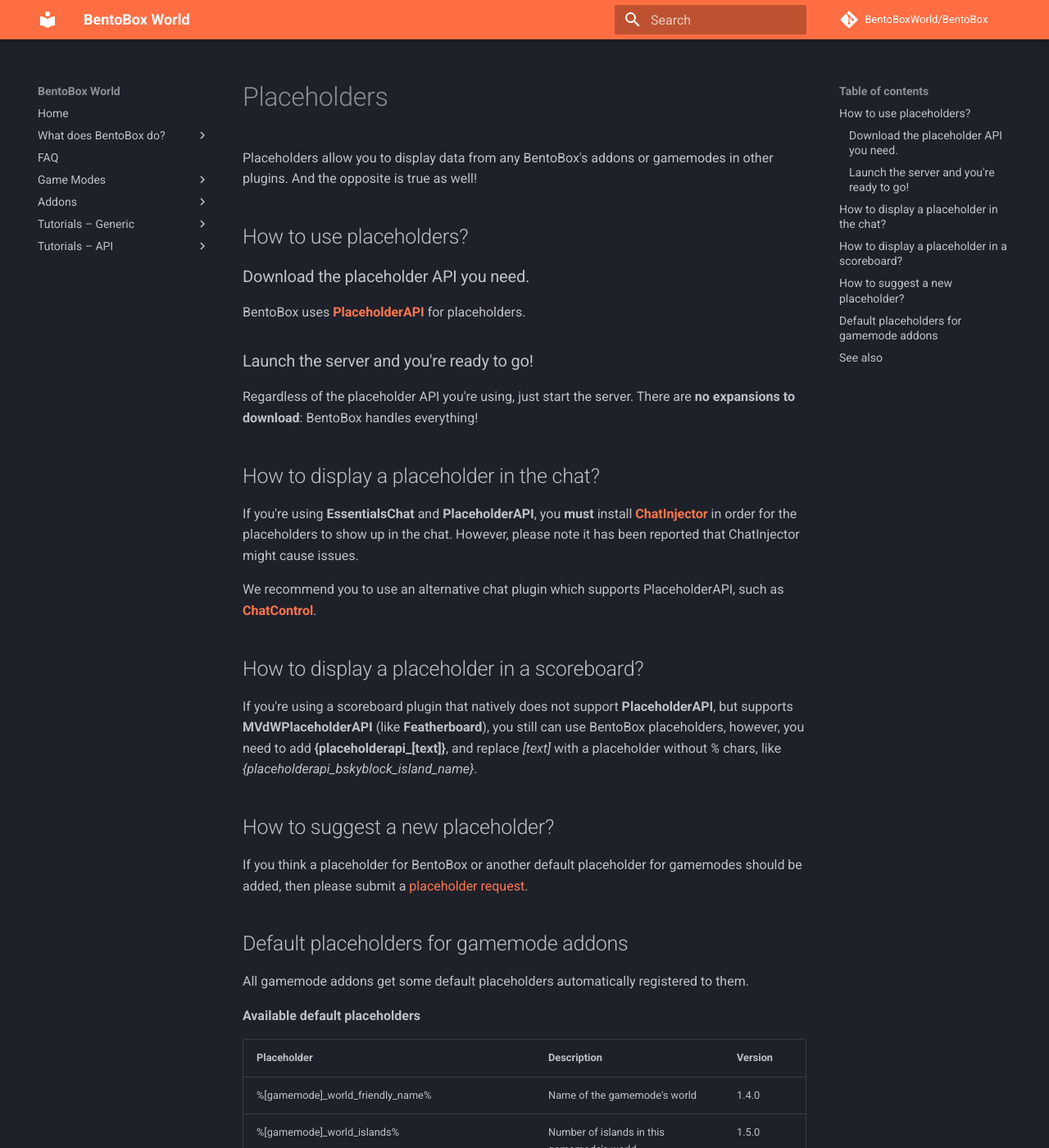
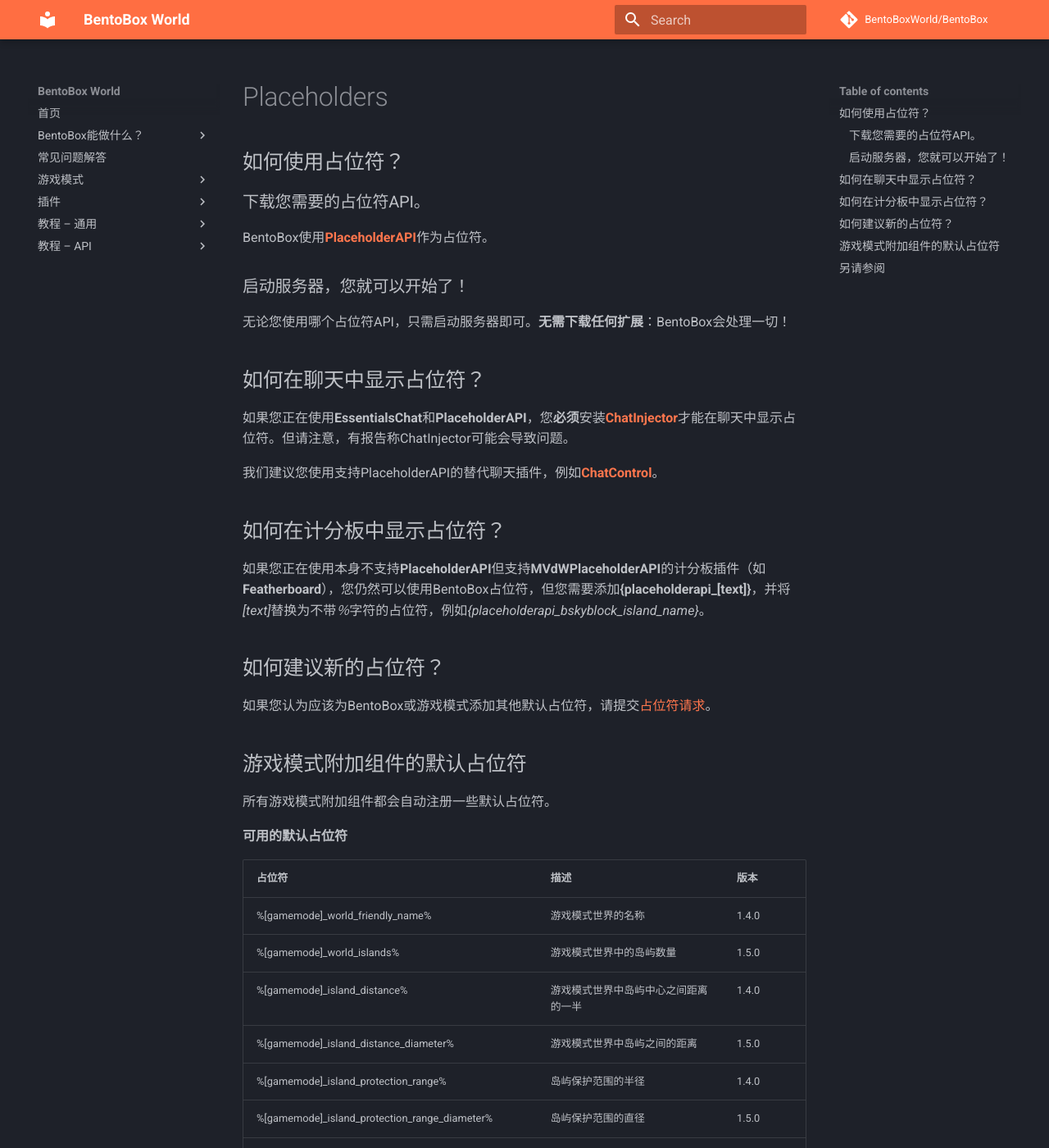
Before and after one commit to BentoBoxWorld/docs-chines, an MkDocs documentation site: the page built from docs/BentoBox/Placeholders.md, in a window 1280 px wide and 1400 px high. Shown: the whole window at 82% size. Built offline with MkDocs 1.6.1 and Material for MkDocs 9.7.7, drawn with Linux system fonts in a browser that asks for light colours; comment, search, counter and statistics services are not loaded; some of the changed text lies outside the part shown.

```diff
--- a/docs/BentoBox/Placeholders.md
+++ b/docs/BentoBox/Placeholders.md
@@ -1,93 +1,91 @@
-Placeholders allow you to display data from any BentoBox's addons or gamemodes in other plugins. And the opposite is true as well!
+## 如何使用占位符？
 
-## How to use placeholders?
+### 下载您需要的占位符API。
 
-### Download the placeholder API you need.
+BentoBox使用[**PlaceholderAPI**](https://www.spigotmc.org/resources/placeholderapi.6245/)作为占位符。
 
-BentoBox uses [**PlaceholderAPI**](https://www.spigotmc.org/resources/placeholderapi.6245/) for placeholders.
+### 启动服务器，您就可以开始了！
 
-### Launch the server and you're ready to go!
+无论您使用哪个占位符API，只需启动服务器即可。**无需下载任何扩展**：BentoBox会处理一切！
 
-Regardless of the placeholder API you're using, just start the server. There are **no expansions to download**: BentoBox handles everything!
+## 如何在聊天中显示占位符？
 
-## How to display a placeholder in the chat?
+如果您正在使用**EssentialsChat**和**PlaceholderAPI**，您**必须**安装[**ChatInjector**](https://www.spigotmc.org/resources/chatinjector-1-13.81201/)才能在聊天中显示占位符。但请注意，有报告称ChatInjector可能会导致问题。
 
-If you're using **EssentialsChat** and **PlaceholderAPI**, you **must** install [**ChatInjector**](https://www.spigotmc.org/resources/chatinjector-1-13.81201/) in order for the placeholders to show up in the chat. However, please note it has been reported that ChatInjector might cause issues.
+我们建议您使用支持PlaceholderAPI的替代聊天插件，例如[**ChatControl**](https://www.spigotmc.org/resources/chatcontrol%E2%84%A2-the-ultimate-chat-plugin-500-000-downloads-1-2-5-1-14-4.271/)。
 
-We recommend you to use an alternative chat plugin which supports PlaceholderAPI, such as [**ChatControl**](https://www.spigotmc.org/resources/chatcontrol%E2%84%A2-the-ultimate-chat-plugin-500-000-downloads-1-2-5-1-14-4.271/).
+## 如何在计分板中显示占位符？
 
-## How to display a placeholder in a scoreboard?
+如果您正在使用本身不支持**PlaceholderAPI**但支持**MVdWPlaceholderAPI**的计分板插件（如**Featherboard**），您仍然可以使用BentoBox占位符，但您需要添加**{placeholderapi_[text]}**，并将*[text]*替换为不带*％*字符的占位符，例如*{placeholderapi_bskyblock_island_name}*。
 
-If you're using a scoreboard plugin that natively does not support **PlaceholderAPI**, but supports **MVdWPlaceholderAPI** (like **Featherboard**), you still can use BentoBox placeholders, however, you need to add **{placeholderapi_[text]}**, and replace *[text]* with a placeholder without *%* chars, like *{placeholderapi_bskyblock_island_name}*.
+## 如何建议新的占位符？
 
-## How to suggest a new placeholder?
+如果您认为应该为BentoBox或游戏模式添加其他默认占位符，请提交[占位符请求](https://github.com/BentoBoxWorld/BentoBox/issues/new?assignees=&labels=Status%3A+Pending%2C+Type%3A+Enhancement&template=placeholder_request.md&title=Placeholder%3A+)。
 
-If you think a placeholder for BentoBox or another default placeholder for gamemodes should be added, then please submit a [placeholder request](https://github.com/BentoBoxWorld/BentoBox/issues/new?assignees=&labels=Status%3A+Pending%2C+Type%3A+Enhancement&template=placeholder_request.md&title=Placeholder%3A+).
+## 游戏模式附加组件的默认占位符
 
-## Default placeholders for gamemode addons
+所有游戏模式附加组件都会自动注册一些默认占位符。
 
-All gamemode addons get some default placeholders automatically registered to them.
+**可用的默认占位符**
 
-**Available default placeholders**
+| 占位符 | 描述 | 版本 |
+|-------------------------------------------------------|--------------------------------------------------------------------------------|-----------|
+| %[gamemode]_world_friendly_name% | 游戏模式世界的名称 | 1.4.0 |
+| %[gamemode]_world_islands% | 游戏模式世界中的岛屿数量 | 1.5.0 |
+| %[gamemode]_island_distance% | 游戏模式世界中岛屿中心之间距离的一半 | 1.4.0 |
+| %[gamemode]_island_distance_diameter% | 游戏模式世界中岛屿之间的距离 | 1.5.0 |
+| %[gamemode]_island_protection_range% | 岛屿保护范围的半径 | 1.4.0 |
+| %[gamemode]_island_protection_range_diameter% | 岛屿保护范围的直径 | 1.5.0 |
+| %[gamemode]_island_owner% | 岛屿所有者的名称 | 1.4.0 |
+| %[gamemode]_island_creation_date% | 岛屿的创建日期 | 1.4.0 |
+| %[gamemode]_island_name% | 岛屿的名称 | 1.4.0 |
+| %[gamemode]_island_center% | 岛屿中心的坐标 | 1.5.0 |
+| %[gamemode]_island_center_x% | 岛屿中心的X坐标 | 1.5.0 |
+| %[gamemode]_island_center_y% | 岛屿中心的Y坐标 | 1.5.0 |
+| %[gamemode]_island_center_z% | 岛屿中心的Z坐标 | 1.5.0 |
+| %[gamemode]_island_members_max% | 岛上可以拥有的最大成员数 | 1.5.0 |
+| %[gamemode]_island_members_count% | 岛上的成员、副所有者和所有者数量 | 1.5.0 |
+| %[gamemode]_island_members_list% | 岛上至少是成员的玩家名称的逗号分隔列表 | 1.13.0 |
+| %[gamemode]_island_trustees_count% | 被信任进入岛屿的玩家数量 | 1.5.0 |
+| %[gamemode]_island_coops_count% | 与岛屿合作的玩家数量 | 1.5.0 |
+| %[gamemode]_island_visitors_count% | 当前访问岛屿的玩家数量 | 1.5.0 |
+| %[gamemode]_island_bans_count% | 被禁止进入岛屿的玩家数量 | 1.5.0 |
+| %[gamemode]_island_uuid% | 数据库中使用的岛屿的唯一ID | 1.15.4 |
+| %[gamemode]_visited_island_protection_range% | 玩家所在岛屿保护范围的半径 | 1.5.2 |
+| %[gamemode]_visited_island_protection_range_diameter% | 玩家所在岛屿保护范围的直径 | 1.5.2 |
+| %[gamemode]_visited_island_owner% | 玩家所在岛屿所有者的名称 | 1.5.2 |
+| %[gamemode]_visited_island_creation_date% | 玩家所在岛屿的创建日期 | 1.5.2 |
+| %[gamemode]_visited_island_name% | 玩家所在岛屿的名称 | 1.5.2 |
+| %[gamemode]_visited_island_center% | 玩家所在岛屿中心的坐标 | 1.5.2 |
+| %[gamemode]_visited_island_center_x% | 玩家所在岛屿中心的X坐标 | 1.5.2 |
+| %[gamemode]_visited_island_center_y% | 玩家所在岛屿中心的Y坐标 | 1.5.2 |
+| %[gamemode]_visited_island_center_z% | 玩家所在岛屿中心的Z坐标 | 1.5.2 |
+| %[gamemode]_visited_island_members_max% | 玩家所在岛屿可以拥有的最大成员数 | 1.5.2 |
+| %[gamemode]_visited_island_members_count% | 玩家所在岛屿的成员、副所有者和所有者数量 | 1.5.2 |
+| %[gamemode]_visited_island_members_list% | 玩家所在岛屿上至少是成员的玩家名称的逗号分隔列表 | 1.13.0 |
+| %[gamemode]_visited_island_trustees_count% | 被信任进入玩家所在岛屿的玩家数量 | 1.5.2 |
+| %[gamemode]_visited_island_coops_count% | 与玩家所在岛屿合作的玩家数量 | 1.5.2 |
+| %[gamemode]_visited_island_visitors_count% | 当前访问玩家所在岛屿的玩家数量 | 1.5.2 |
+| %[gamemode]_visited_island_bans_count% | 被禁止进入玩家所在岛屿的玩家数量 | 1.5.2 |
+| %[gamemode]_visited_island_uuid% | 玩家所在岛屿的唯一ID | 1.15.4 |
+| %[gamemode]_has_island% | 玩家是否拥有岛屿 | 1.5.0 |
+| %[gamemode]_rank% | 玩家在其岛屿上的等级 | 1.5.0 |
+| %[gamemode]_resets% | 玩家重置岛屿的次数 | 1.5.0 |
+| %[gamemode]_resets_left% | 玩家可以重置岛屿的次数 | 1.5.0 |
+| %[gamemode]_deaths% | 玩家死亡的次数 | 1.12.0 |
+| %[gamemode]_on_island% | 玩家是否在其所属的岛屿上 | 1.13.0 |
 
-| Placeholder | Description | Version |
-|-------------------------------------------------------|--------------------------------------------------------------------------------|-----------|
-| %[gamemode]_world_friendly_name% | Name of the gamemode's world | 1.4.0 |
-| %[gamemode]_world_islands% | Number of islands in this gamemode's world | 1.5.0 |
-| %[gamemode]_island_distance% | Half the distance between islands' centers of the gamemode's world | 1.4.0 |
-| %[gamemode]_island_distance_diameter% | Distance between islands of the gamemode's world | 1.5.0 |
-| %[gamemode]_island_protection_range% | Radius of the island's protection range | 1.4.0 |
-| %[gamemode]_island_protection_range_diameter% | Diameter of the island's protection range | 1.5.0 |
-| %[gamemode]_island_owner% | Name of the island's owner | 1.4.0 |
-| %[gamemode]_island_creation_date% | Creation date of the island | 1.4.0 |
-| %[gamemode]_island_name% | Name of the island | 1.4.0 |
-| %[gamemode]_island_center% | Coordinates of the island's center | 1.5.0 |
-| %[gamemode]_island_center_x% | X coordinate of the island's center | 1.5.0 |
-| %[gamemode]_island_center_y% | Y coordinate of the island's center | 1.5.0 |
-| %[gamemode]_island_center_z% | Z coordinate of the island's center | 1.5.0 |
-| %[gamemode]_island_members_max% | Maximum number of members there can be on the island | 1.5.0 |
-| %[gamemode]_island_members_count% | Number of members, subowners and owner there are on the island | 1.5.0 |
-| %[gamemode]_island_members_list% | Comma separated list of player names that are at least MEMBER on the island | 1.13.0 |
-| %[gamemode]_island_trustees_count% | Number of players trusted to the island | 1.5.0 |
-| %[gamemode]_island_coops_count% | Number of players cooped to the island | 1.5.0 |
-| %[gamemode]_island_visitors_count% | Number of players currently visiting the island | 1.5.0 |
-| %[gamemode]_island_bans_count% | Number of players banned from the island | 1.5.0 |
-| %[gamemode]_island_uuid% | The unique ID of the island as used in the database | 1.15.4 |
-| %[gamemode]_visited_island_protection_range% | Radius of the protection range of the island the player is standing on | 1.5.2 |
-| %[gamemode]_visited_island_protection_range_diameter% | Diameter of the protection range of the island the player is standing on | 1.5.2 |
-| %[gamemode]_visited_island_owner% | Name of the owner of the island the player is standing on | 1.5.2 |
-| %[gamemode]_visited_island_creation_date% | Creation date of the island the player is standing on | 1.5.2 |
-| %[gamemode]_visited_island_name% | Name of the island the player is standing on | 1.5.2 |
-| %[gamemode]_visited_island_center% | Coordinates of the center of the island the player is standing on | 1.5.2 |
-| %[gamemode]_visited_island_center_x% | X coordinate of the center of the island the player is standing on | 1.5.2 |
-| %[gamemode]_visited_island_center_y% | Y coordinate of the center of the island the player is standing on | 1.5.2 |
-| %[gamemode]_visited_island_center_z% | Z coordinate of the center of the island the player is standing on | 1.5.2 |
-| %[gamemode]_visited_island_members_max% | Maximum number of members there can be on the island the player is standing on | 1.5.2 |
-| %[gamemode]_visited_island_members_count% | Number of members, subowners and owner there are on the island | 1.5.2 |
-| %[gamemode]_visited_island_members_list% | Comma separated list of player names that are at least MEMBER on the island the player is standing on | 1.13.0 |
-| %[gamemode]_visited_island_trustees_count% | Number of players trusted on the island the player is standing on | 1.5.2 |
-| %[gamemode]_visited_island_coops_count% | Number of players cooped to the island the player is standing on | 1.5.2 |
-| %[gamemode]_visited_island_visitors_count% | Number of players currently visiting the island the player is standing on | 1.5.2 |
-| %[gamemode]_visited_island_bans_count% | Number of players banned from the island the player is standing on | 1.5.2 |
-| %[gamemode]_visited_island_uuid% | The unique ID of the island the player is standing on | 1.15.4 |
-| %[gamemode]_has_island% | Whether the player has an island or not | 1.5.0 |
-| %[gamemode]_rank% | Rank the player has on his island | 1.5.0 |
-| %[gamemode]_resets% | Number of times the player has reset his island | 1.5.0 |
-| %[gamemode]_resets_left% | Number of times the player can reset his island | 1.5.0 |
-| %[gamemode]_deaths% | Number of times the player died | 1.12.0 |
-| %[gamemode]_on_island% | Whether the player is on an island he is part of or not | 1.13.0 |
+## 另请参阅
+游戏模式和附加组件也可以带来自己的占位符。我们强烈建议您查看以下页面，它们可能更适合您的需求。
 
-## See also
-Gamemodes and Addons can also bring their own placeholders. We highly recommend that you look up the following pages, which are likely more adapted to your needs.
-
-- Gamemodes
+- 游戏模式
     - [AcidIsland](../../gamemodes/AcidIsland/Placeholders)
     - [AOneBlock](../../gamemodes/AOneBlock/Placeholders)
     - [Boxed](../../gamemodes/Boxed/Placeholders)
     - [BSkyBlock](../../gamemodes/BSkyBlock/Placeholders)
     - [CaveBlock](../../gamemodes/CaveBlock/Placeholders)
     - [SkyGrid](../../gamemodes/SkyGrid/Placeholders)
-- Addons
+- 附加组件
     - [Bank](../../addons/Bank/#placeholders)
     - [Challenges](../../addons/Challenges/#placeholders)
     - [Level](../../addons/Level/#placeholders)
--- a/mkdocs.yml
+++ b/mkdocs.yml
@@ -4,54 +4,54 @@ repo_url: https://github.com/BentoBoxWorld/BentoBox
 repo_name: BentoBoxWorld/BentoBox
 edit_uri: ""
 nav:
-    - Home: index.md
-    - "What does BentoBox do?":
-        - Team Handling: BentoBox/About/Teams.md
-        - Protection: BentoBox/About/Protections.md
-    - FAQ: FAQ.md
-    - Game Modes:
-        - BSkyBlock: gamemodes/BSkyBlock/index.md
-        - Boxed: gamemodes/Boxed/index.md
-        - AcidIsland: gamemodes/AcidIsland/index.md
-        - SkyGrid: gamemodes/SkyGrid/index.md
-        - CaveBlock: gamemodes/CaveBlock/index.md
-        - AOneBlock: gamemodes/AOneBlock/index.md
-    - Addons:
-        - Bank: addons/Bank/index.md
-        - Biomes: addons/Biomes/index.md
-        - Border: addons/Border/index.md
-        - CauldronWitchery: addons/CauldronWitchery/index.md
-        - Challenges: addons/Challenges/index.md
-        - Chat: addons/Chat/index.md
-        - CheckMeOut: addons/CheckMeOut/index.md
-        - ControlPanel: addons/ControlPanel/index.md
-        - DimensionalTrees: addons/DimensionalTrees/index.md
-        - ExtraMobs: addons/ExtraMobs/index.md
-        - FarmersDance: addons/FarmersDance/index.md
-        - Greenhouses: addons/Greenhouses/index.md
-        - InvSwitcher: addons/InvSwitcher/index.md
-        - IslandFly: addons/IslandFly/index.md
-        - Level: addons/Level/index.md
-        - Likes: addons/Likes/index.md
-        - Limits: addons/Limits/index.md
-        - MagicCobblestoneGenerator: addons/MagicCobblestoneGenerator/index.md
-        - TopBlock: addons/TopBlock/index.md
-        - TwerkingForTrees: addons/TwerkingForTrees/index.md
-        - Upgrades: addons/Upgrades/index.md
-        - Visit: addons/Visit/index.md
-        - VoidPortals: addons/VoidPortals/index.md
-        - Warps: addons/Warps/index.md
-    - "Tutorials – Generic":
-        - "How To Install": BentoBox/Install-Bentobox.md
-        - "Set a BentoBox world as the server's default world": BentoBox/Set-a-BentoBox-world-as-the-server-default-world.md
-        - "Database transition": BentoBox/Database-transition.md
-    - "Tutorials – API":
-        - "Create an Addon": Tutorials/api/Create-an-addon.md
-        - "Config API": BentoBox/Config-API.md
-        - "Database API": BentoBox/Database-API.md
-        - "Metadata API": BentoBox/MetadataAPI.md
-        - "Templated Panel API": Tutorials/api/Templated-Panel.md
-        - "Get Data From Addons": BentoBox/Request-Handler-API---How-plugins-can-get-data-from-addons.md
+   - 首页: index.md
+   - "BentoBox能做什么？":
+       - 团队处理: BentoBox/About/Teams.md
+       - 保护: BentoBox/About/Protections.md
+   - 常见问题解答: FAQ.md
+   - 游戏模式:
+       - BSkyBlock: gamemodes/BSkyBlock/index.md
+       - Boxed: gamemodes/Boxed/index.md
+       - AcidIsland: gamemodes/AcidIsland/index.md
+       - SkyGrid: gamemodes/SkyGrid/index.md
+       - CaveBlock: gamemodes/CaveBlock/index.md
+       - AOneBlock: gamemodes/AOneBlock/index.md
+   - 插件:
+       - 银行: addons/Bank/index.md
+       - 生态群落: addons/Biomes/index.md
+       - 边界: addons/Border/index.md
+       - 炼药术: addons/CauldronWitchery/index.md
+       - 挑战: addons/Challenges/index.md
+       - 聊天: addons/Chat/index.md
+       - 查看我: addons/CheckMeOut/index.md
+       - 控制面板: addons/ControlPanel/index.md
+       - 维度树: addons/DimensionalTrees/index.md
+       - 额外怪物: addons/ExtraMobs/index.md
+       - 农民之舞: addons/FarmersDance/index.md
+       - 温室: addons/Greenhouses/index.md
+       - 物品转换器: addons/InvSwitcher/index.md
+       - 岛屿飞行: addons/IslandFly/index.md
+       - 等级: addons/Level/index.md
+       - 点赞: addons/Likes/index.md
+       - 限制: addons/Limits/index.md
+       - 魔法鹅卵石生成器: addons/MagicCobblestoneGenerator/index.md
+       - 顶级方块: addons/TopBlock/index.md
+       - 树木摇摆: addons/TwerkingForTrees/index.md
+       - 升级: addons/Upgrades/index.md
+       - 访问: addons/Visit/index.md
+       - 虚空传送门: addons/VoidPortals/index.md
+       - 传送点: addons/Warps/index.md
+   - "教程 – 通用":
+       - "如何安装": BentoBox/Install-Bentobox.md
+       - "将BentoBox世界设置为服务器的默认世界": BentoBox/Set-a-BentoBox-world-as-the-server-default-world.md
+       - "数据库转移": BentoBox/Database-transition.md
+   - "教程 – API":
+       - "创建一个插件": Tutorials/api/Create-an-addon.md
+       - "配置API": BentoBox/Config-API.md
+       - "数据库API": BentoBox/Database-API.md
+       - "元数据API": BentoBox/MetadataAPI.md
+       - "模板面板API": Tutorials/api/Templated-Panel.md
+       - "从插件获取数据": BentoBox/Request-Handler-API---How-plugins-can-get-data-from-addons.md
 theme:
   name: material
   palette:
```
Also changed, not shown: docs/BentoBox/Blueprints.md (+76 -72 lines), docs/BentoBox/Translate-BentoBox-and-addons.md (+8 -8 lines).
